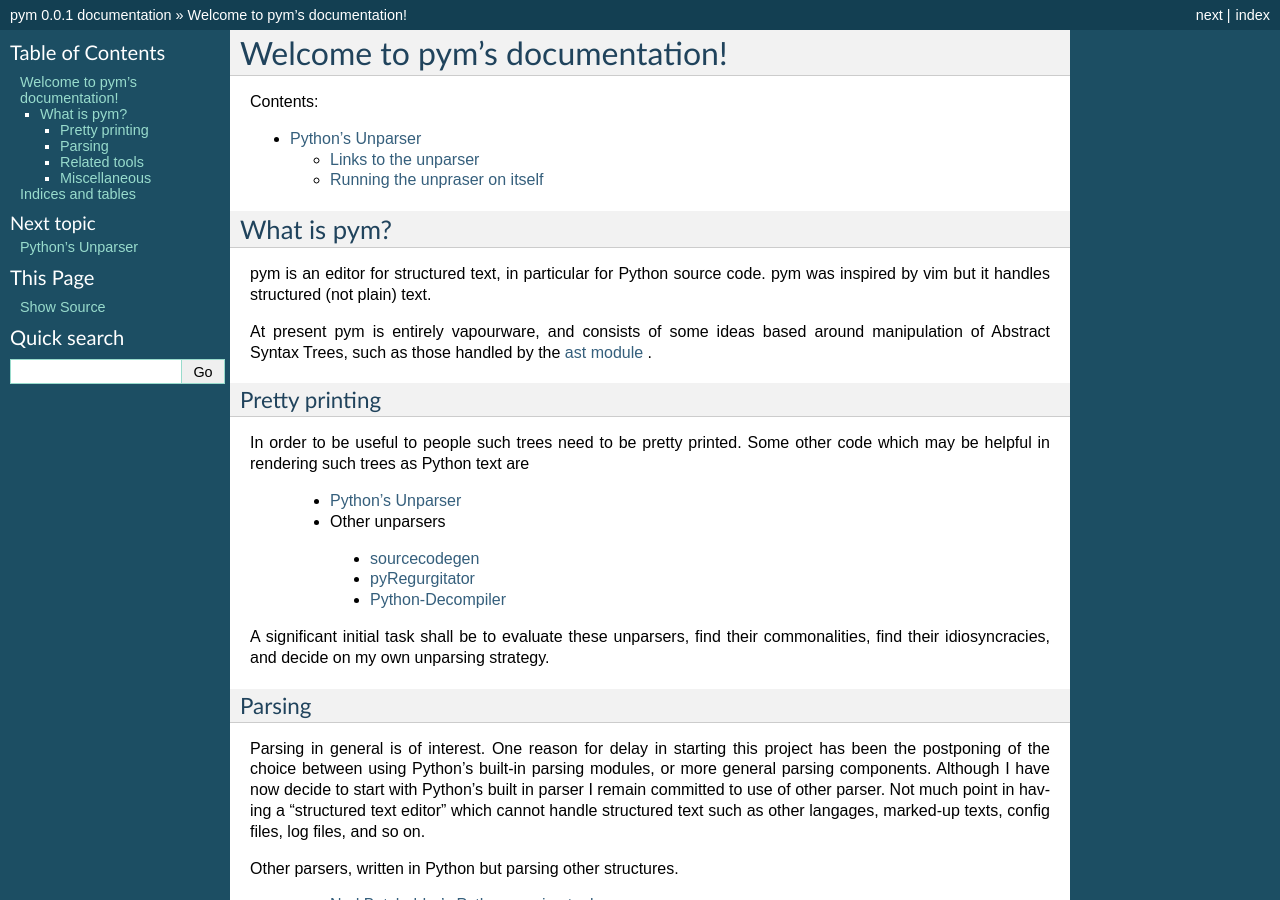
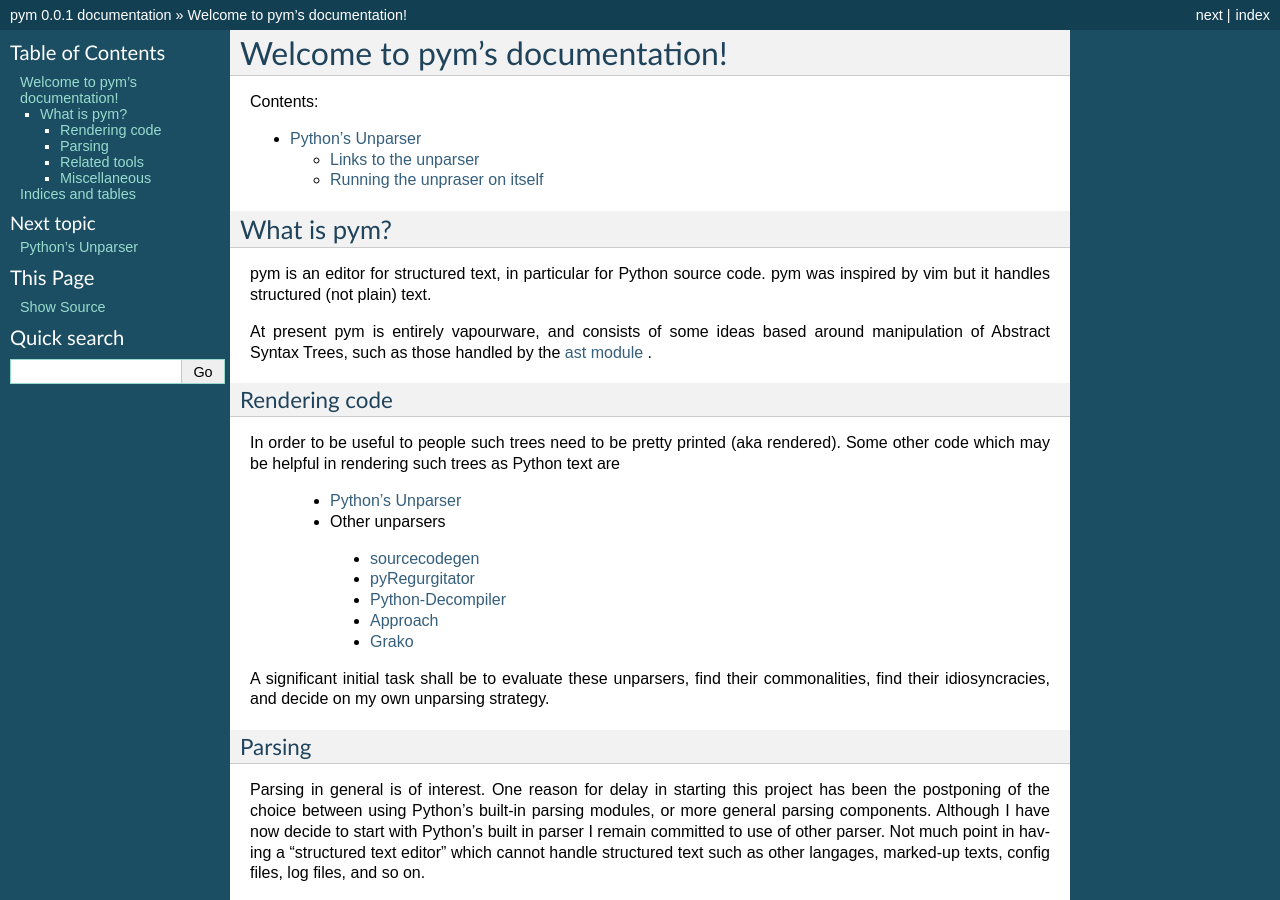
Before and after one commit to jalanb/pym, a Sphinx documentation site: the page built from docs/index.rst, in a window 1280 px wide and 900 px high. Built offline with Sphinx 7.4.7, drawn with Linux system fonts in a browser that asks for light colours; formulas are drawn with MathJax 3; some of the changed text lies outside the part shown.

Commit message:
Add another couple of renderers

```diff
--- a/docs/index.rst
+++ b/docs/index.rst
@@ -20,10 +20,10 @@
 
 At present pym is entirely vapourware, and consists of some ideas based around manipulation of Abstract Syntax Trees, such as those handled by the `ast module <http://docs.python.org/2/library/ast.html?highlight=ast>`_ .
 
-Pretty printing
-^^^^^^^^^^^^^^^
+Rendering code
+^^^^^^^^^^^^^^
 
-In order to be useful to people such trees need to be pretty printed. Some other code which may be helpful in rendering such trees as Python text are
+In order to be useful to people such trees need to be pretty printed (aka rendered). Some other code which may be helpful in rendering such trees as Python text are
 
  * :ref:`pythons_unparser`
 
@@ -32,6 +32,8 @@
   * `sourcecodegen <http://pypi.python.org/pypi/sourcecodegen/0.6.14>`_
   * `pyRegurgitator <http://pypi.python.org/pypi/pyRegurgitator>`_
   * `Python-Decompiler <https://github.com/jalanb/Python-Decompiler>`_
+  * `Approach <http://alexmic.net/building-a-template-engine>`_
+  * `Grako <https://bitbucket.org/apalala/grako#templates-and-translation>`_
 
 A significant initial task shall be to evaluate these unparsers, find their commonalities, find their idiosyncracies, and decide on my own unparsing strategy.
 
```
Also changed, not shown: other parts of docs/index.rst (+1 -2 lines).
